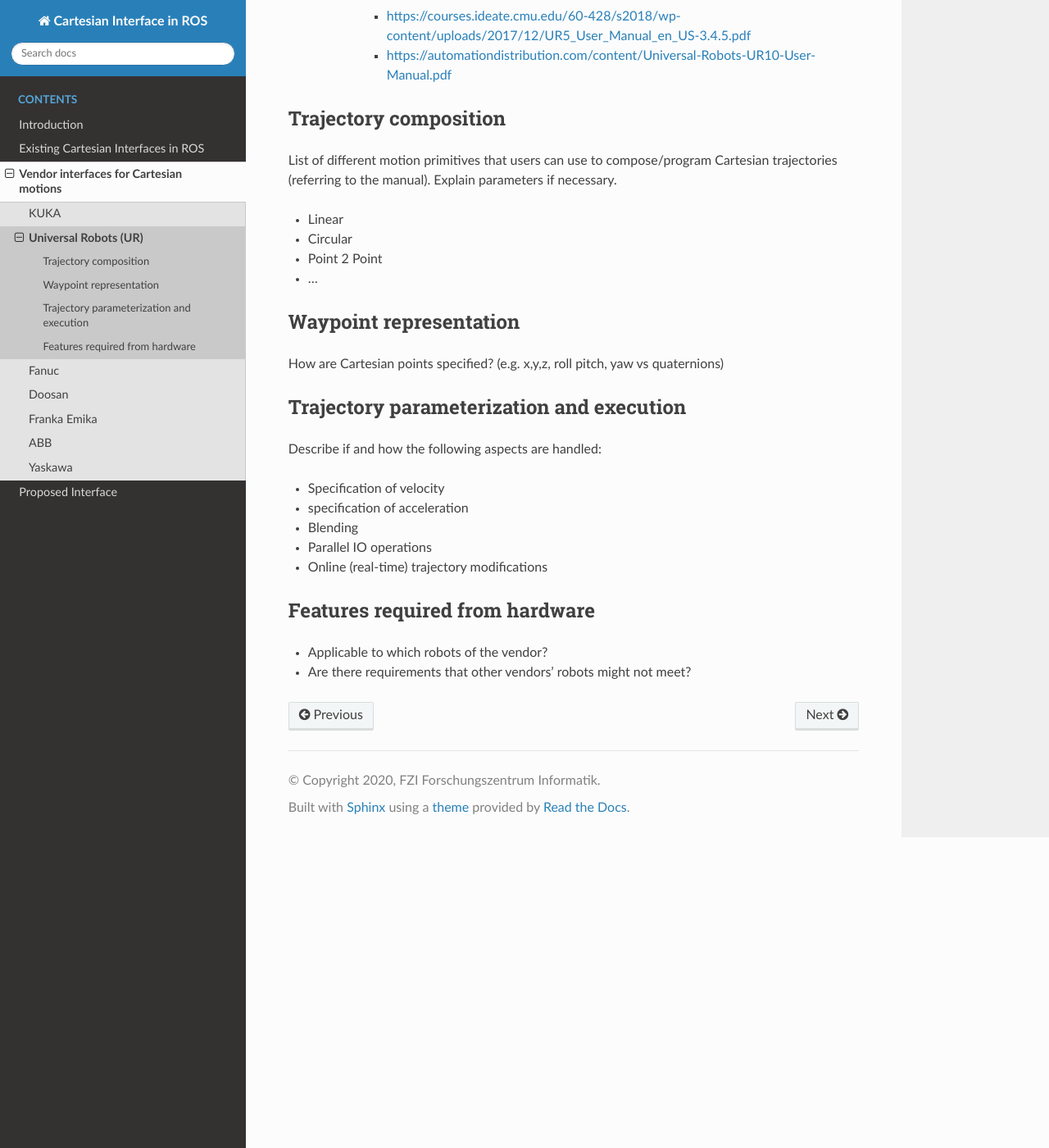
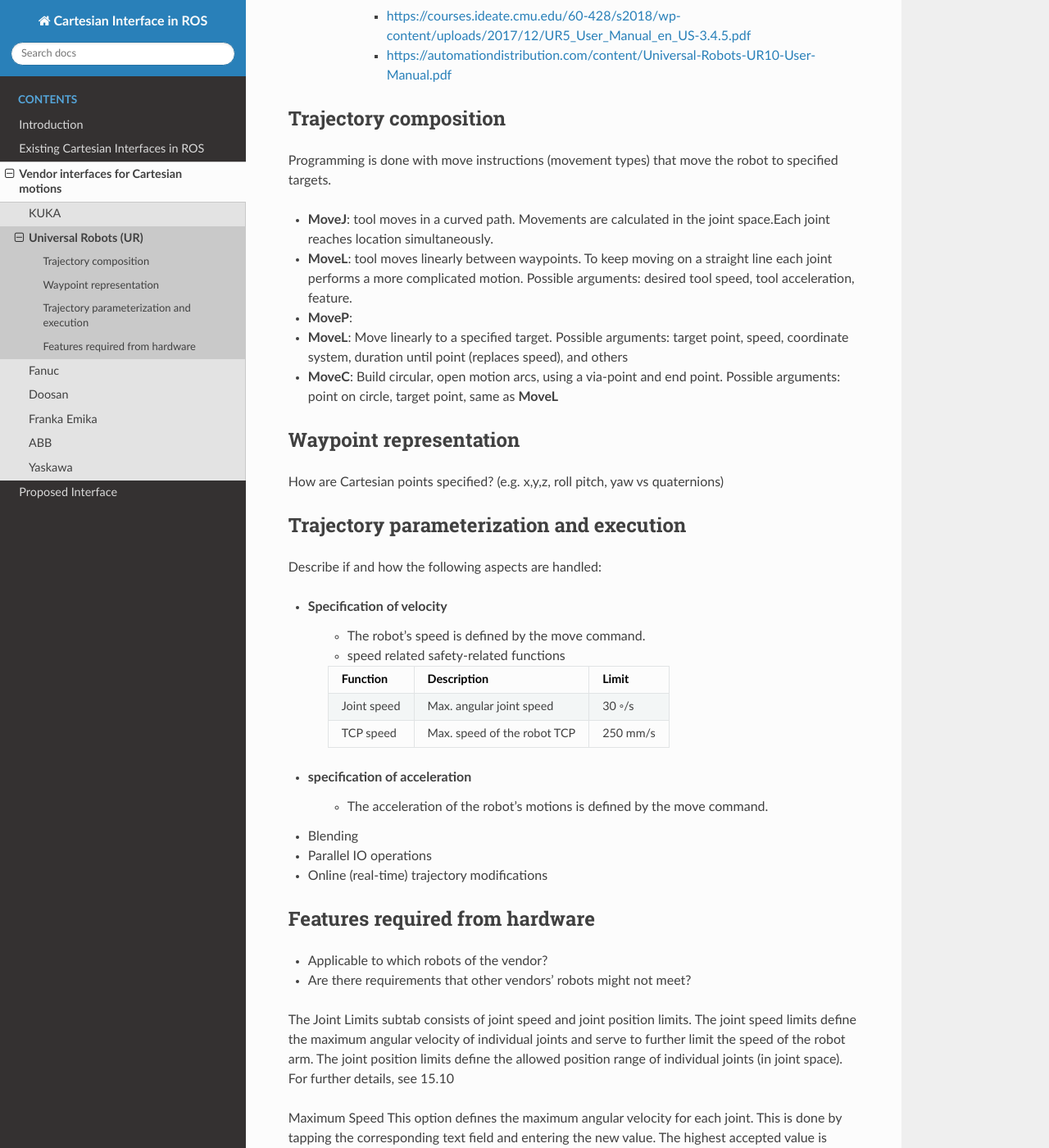
Before and after one commit to fzi-forschungszentrum-informatik/fzi_robot_interface_proposal, a Sphinx documentation site: the page built from source/industry/UR.rst, in a window 1280 px wide and 1400 px high, scrolled down 680 px. Shown: the whole window at 82% size. Built offline with Sphinx 7.4.7 and the Read the Docs theme 2.0.0, drawn with Linux system fonts in a browser that asks for light colours; some of the changed text lies outside the part shown.

Commit message:
added velocity and trajectory info about UR

```diff
--- a/source/industry/UR.rst
+++ b/source/industry/UR.rst
@@ -23,14 +23,20 @@ Universal Robots (UR)
 
 Trajectory composition
 ----------------------
-List of different motion primitives that users can use to compose/program
-Cartesian trajectories (referring to the manual).
-Explain parameters if necessary.
+Programming is done with move instructions (movement types) that move the robot to specified targets.
 
-* Linear
-* Circular
-* Point 2 Point
-* ...
+* **MoveJ**: tool moves in a curved path. Movements are calculated in the joint space.Each joint reaches location simultaneously.
+
+* **MoveL**: tool moves linearly between waypoints. To keep moving on a straight line each joint performs a more complicated motion. Possible arguments: desired tool speed, tool acceleration, feature.
+
+* **MoveP**:
+
+
+
+* **MoveL**: Move linearly to a specified target. Possible arguments: target point, speed, coordinate system, duration until point (replaces speed), and others
+
+* **MoveC**: Build circular, open motion arcs, using a via-point and end point. Possible arguments: point on circle, target point, same as **MoveL**
+
 
 Waypoint representation
 -----------------------
@@ -41,7 +47,18 @@ Trajectory parameterization and execution
 Describe if and how the following aspects are handled:
 
 * Specification of velocity
+   * The robot's speed is defined by the move command.
+   * speed related safety-related functions
+   ===========  ===========================     ===========
+   Function     Description                     Limit
+   ===========  ===========================     ===========
+   Joint speed  Max. angular joint speed        30 ◦/s
+   TCP speed    Max. speed of the robot TCP     250 mm/s
+   ===========  ===========================     ===========
+
+
 * specification of acceleration
+    * The acceleration of the robot's motions is defined by the move command.
 * Blending
 * Parallel IO operations
 * Online (real-time) trajectory modifications
@@ -50,3 +67,19 @@ Features required from hardware
 -------------------------------
 * Applicable to which robots of the vendor?
 * Are there requirements that other vendors' robots might not meet?
+
+
+
+
+The Joint Limits subtab consists of joint speed and joint position limits. The
+joint speed limits define the maximum angular velocity of individual joints and
+serve to further limit the speed of the robot arm. The joint position limits define
+the allowed position range of individual joints (in joint space). For further
+details, see 15.10
+
+Maximum Speed This option defines the maximum angular velocity for each
+joint. This is done by tapping the corresponding text field and entering the new
+value. The highest accepted value is listed in the column titled Maximum. None of
+the values can be set below the tolerance value.
+
+range for angular velocity: -363 - 363 im normal mode
```
